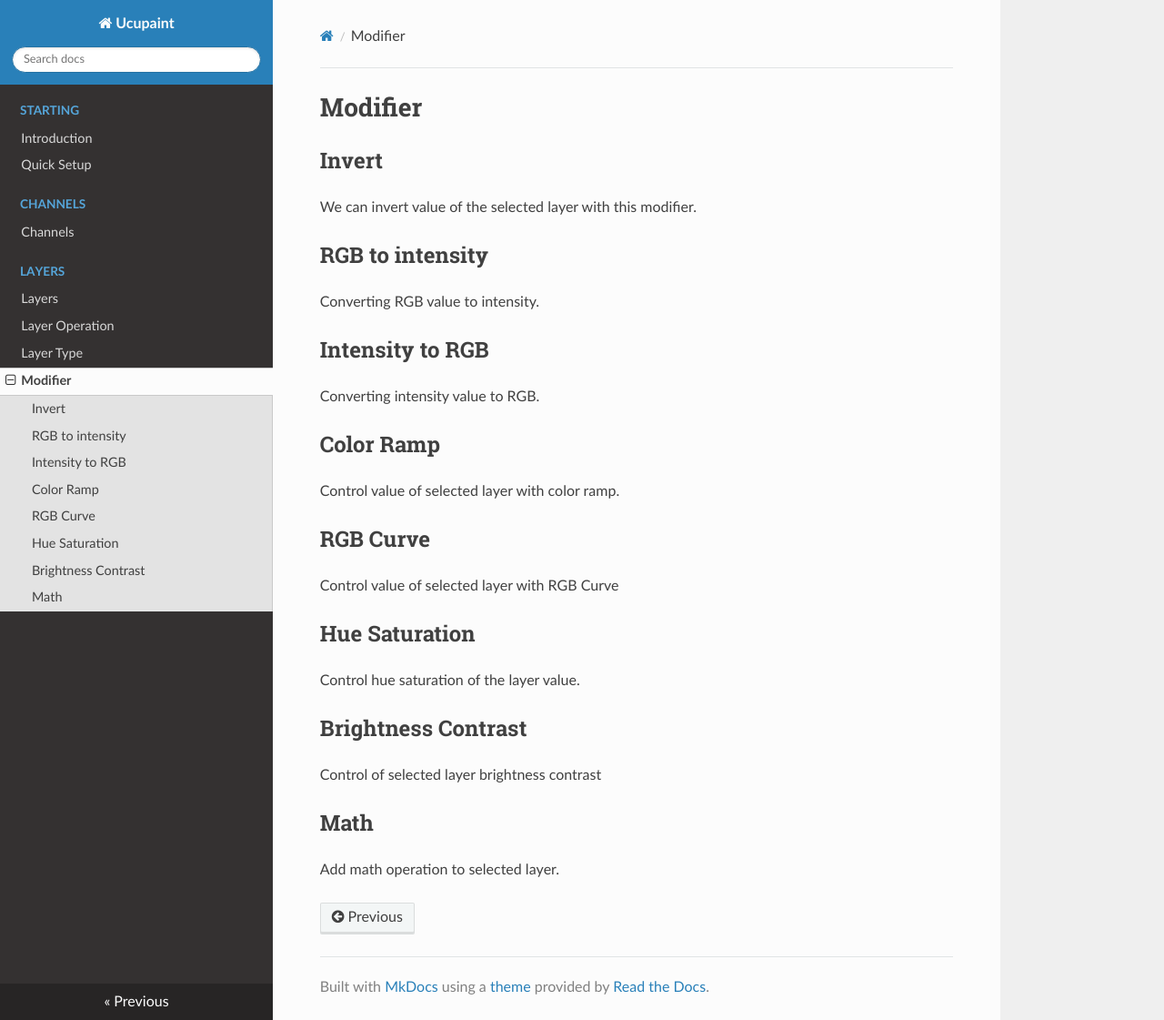
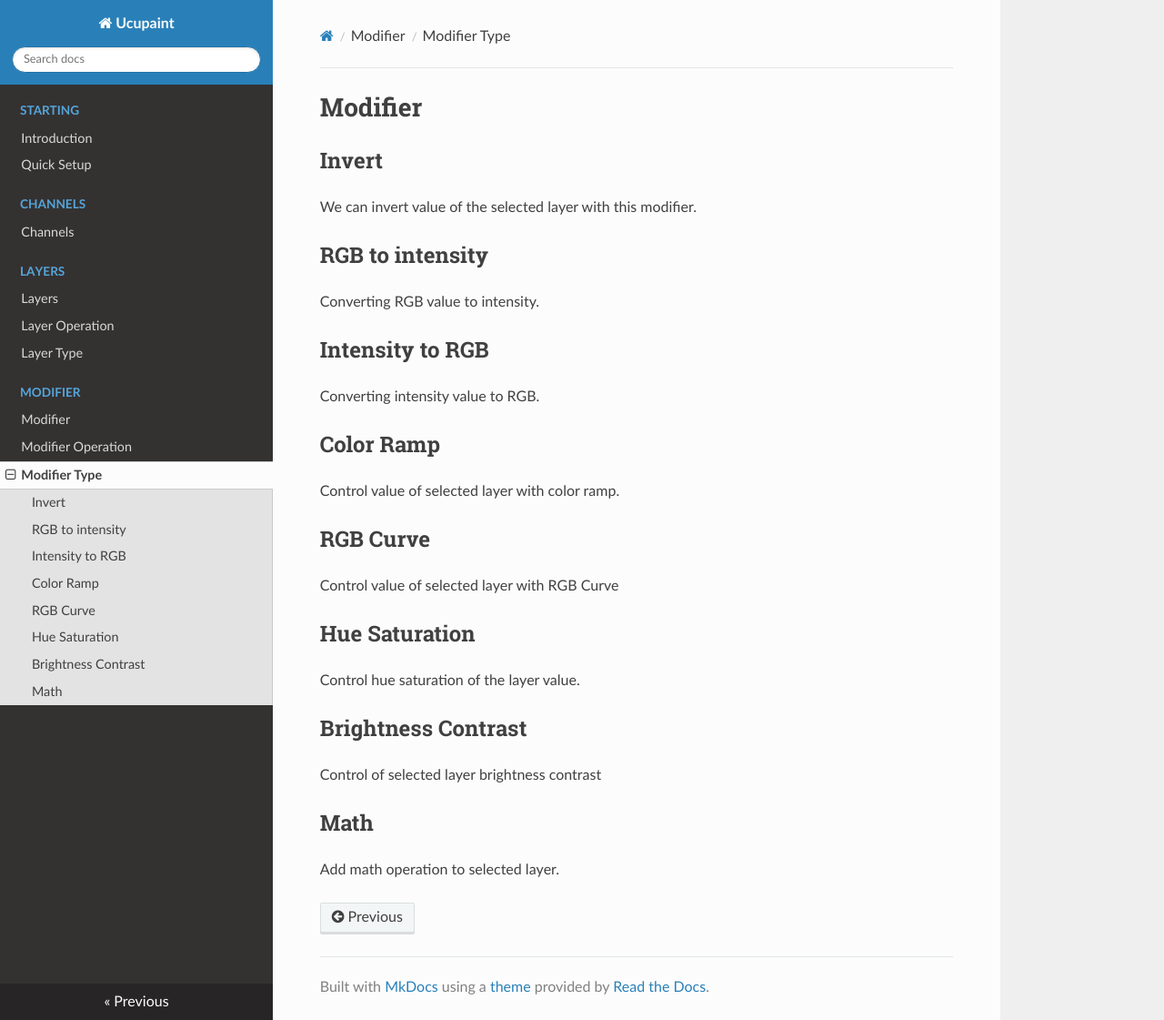
Before and after one commit to ucupumar/ucupaint-wiki, an MkDocs documentation site: the page built from docs/04.02.modifier-type.md, in a window 1280 px wide and 1121 px high. Shown: the whole window at 91% size. Built offline with MkDocs 1.6.1, drawn with Linux system fonts in a browser that asks for light colours; nearby versions of some CDN libraries.

Commit message:
feat: update

```diff
--- a/docs/04.modifier.md
+++ b/docs/04.02.modifier-type.md
@@ -1,4 +1,4 @@
-#Modifier
+# Modifier
 
 ## Invert
 
--- a/mkdocs.yml
+++ b/mkdocs.yml
@@ -13,4 +13,7 @@ nav:
     - Layer Operation : 03.01.layer-operation.md
     - Layer Type : 03.02.layer-type.md
 
-  - Modifier : 04.modifier.md
+  - Modifier :
+    - Modifier : 04.00.modifier.md
+    - Modifier Operation : 04.01.modifier-operation.md
+    - Modifier Type : 04.02.modifier-type.md
```
Also changed, not shown: docs/04.00.modifier.md (added, +5 -0 lines), docs/source/04.modifier/00.png (added), docs/source/04.modifier/01.gif (added), docs/source/04.modifier/02.gif (added).
